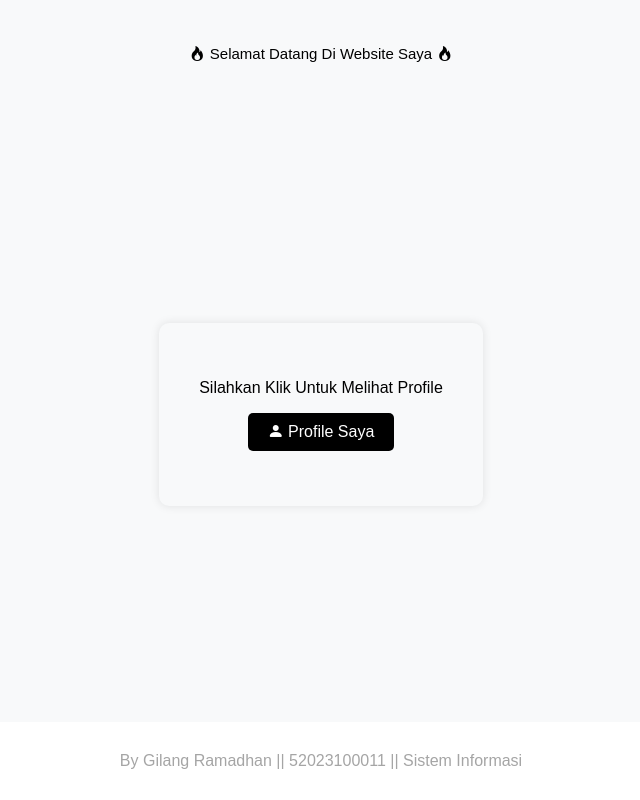
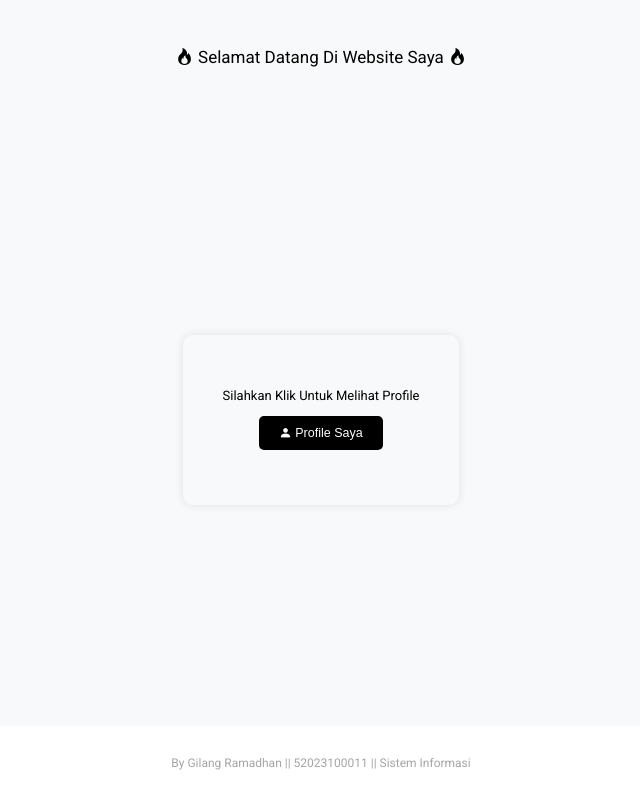
Before and after one commit to giilaang/-nim-, a plain HTML site: page index.html in a window 1280 px wide. Shown: the whole page, without its empty margins (319-959 px from the left). Drawn offline with nearby package versions, Linux system fonts and the light colour scheme.

Commit message:
Update index.html

```diff
--- a/index.html
+++ b/index.html
@@ -3,11 +3,13 @@
 <head>
     <meta charset="UTF-8">
     <meta name="viewport" content="width=device-width, initial-scale=1.0">
-    <title>Dashboard</title>
+    <title>NIM Page</title>
     <link rel="stylesheet" href="https://cdn.jsdelivr.net/npm/bootstrap-icons@1.11.3/font/bootstrap-icons.min.css">
 </head>
 <body>
     <style>
+@import url('https://fonts.googleapis.com/css2?family=Roboto:ital,wght@0,100..900;1,100..900&display=swap');
+
 html, body {
     height: 100%;
     margin: 0;
@@ -16,7 +18,7 @@ html, body {
     flex-direction: column;
     background-color: white;
     background: #f8f9fa;
-    font-family: sans-serif;
+    font-family: "Roboto", sans-serif;
 }
 
 .box {
@@ -25,7 +27,7 @@ html, body {
 }
 
 .box p {
-    font-size: 15px;
+    font-size: 17px;
 }
 
 .wrapper {
@@ -45,7 +47,7 @@ html, body {
 
 button {
     padding: 10px 20px;
-    font-size: 16px;
+    font-size: 12.5px;
     background-color: #000000;
     color: white;
     border: none;
@@ -56,6 +58,7 @@ button {
 
 button:hover {
     opacity: .8;
+    text-decoration: underline;
 }
 
 footer {
@@ -73,12 +76,12 @@ footer {
     <div class="wrapper">
 
         <div class="content">
-            <p>Silahkan Klik Untuk Melihat Profile</p>
+            <p style="font-size: 13px;">Silahkan Klik Untuk Melihat Profile</p>
             <a href="profile.html" data-toggle="tootip" title="Profile"><button><i class="bi bi-person-fill me-2"></i> Profile Saya</button></a>
         </div>
     </div>
 
-    <footer>
+    <footer style="font-size: 12px;">
         By Gilang Ramadhan || 52023100011 || Sistem Informasi
     </footer>
 
```
